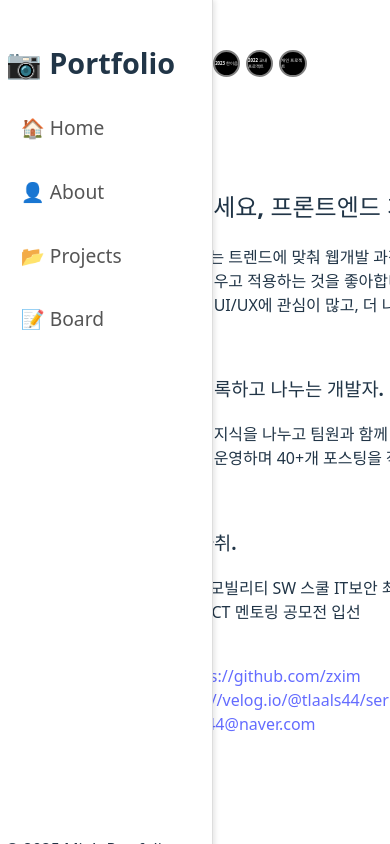
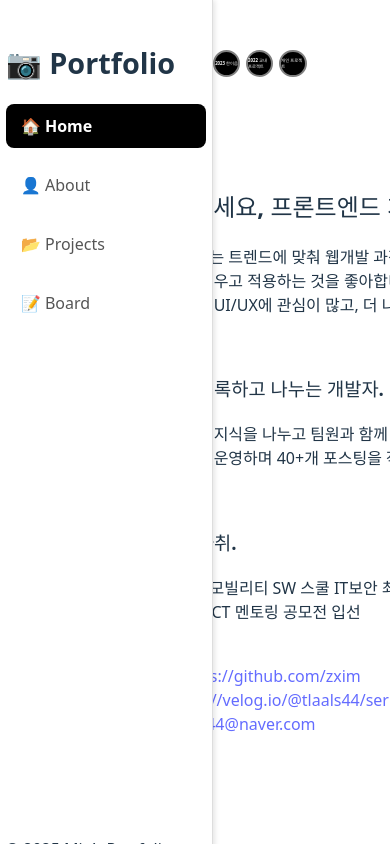
Before and after one commit to zxim/Portfolio, a React (Vite) app: page /#/home in a window 390 px wide. Shown: the top 844 px of the page. Built offline with nearby package versions, Linux system fonts and the light colour scheme.

Commit message:
사이드 바 수정

```diff
--- a/src/components/Sidebar.tsx
+++ b/src/components/Sidebar.tsx
@@ -3,22 +3,23 @@ import "../styles/sidebar.css"; // ✅ CSS 불러오기
 
 const Sidebar = () => {
   const location = useLocation(); // ✅ 현재 URL 가져오기
+  const currentPath = location.pathname === "/" ? "/home" : location.pathname; // ✅ "/"를 "/home"으로 변환
 
   return (
     <div className="sidebar">
       <div>
         <h2 className="logo">📷 Portfolio</h2>
         <nav>
-          <Link to="/" className={`nav-item ${location.pathname === "/" ? "active" : ""}`}>
+          <Link to="/home" className={`nav-item ${currentPath === "/home" ? "active" : ""}`}>
             🏠 Home
           </Link>
-          <Link to="/about" className={`nav-item ${location.pathname === "/about" ? "active" : ""}`}>
+          <Link to="/about" className={`nav-item ${currentPath === "/about" ? "active" : ""}`}>
             👤 About
           </Link>
-          <Link to="/projects" className={`nav-item ${location.pathname === "/projects" ? "active" : ""}`}>
+          <Link to="/projects" className={`nav-item ${currentPath === "/projects" ? "active" : ""}`}>
             📂 Projects
           </Link>
-          <Link to="/board" className={`nav-item ${location.pathname === "/board" ? "active" : ""}`}>
+          <Link to="/board" className={`nav-item ${currentPath === "/board" ? "active" : ""}`}>
             📝 Board
           </Link>
         </nav>
--- a/src/pages/About.tsx
+++ b/src/pages/About.tsx
@@ -1,6 +1,4 @@
 const About = () => {
-  console.log("✅ About 페이지 렌더링됨");
-
   return (
     <div>
       <h1 className="text-3xl font-bold">👤 About Me</h1>
--- a/src/styles/sidebar.css
+++ b/src/styles/sidebar.css
@@ -1,34 +1,36 @@
-/* 사이드바 전체 */
+/* ✅ 사이드바 전체 */
 .sidebar {
-    width: 250px;
+    width: 18vw;  /* ✅ 전체 너비의 18% */
+    min-width: 200px; /* ✅ 최소 너비 */
+    max-width: 280px; /* ✅ 최대 너비 */
     height: 100vh;
     position: fixed;
     left: 0;
     top: 0;
     background-color: white;
     box-shadow: 2px 0 5px rgba(0, 0, 0, 0.1);
-    padding: 20px;
+    padding: 2vh 1.5vw; /* ✅ 패딩을 vh, vw로 조정 */
     display: flex;
     flex-direction: column;
     justify-content: space-between;
     border-right: 1px solid #ddd;
 }
 
-/* 로고 스타일 */
+/* ✅ 로고 스타일 */
 .sidebar h2 {
     font-size: 1.8rem;
     font-weight: bold;
     margin-bottom: 20px;
 }
 
-/* 내비게이션 스타일 */
+/* ✅ 내비게이션 스타일 */
 .sidebar nav {
     display: flex;
     flex-direction: column;
     gap: 15px;
 }
 
-/* 기본 링크 스타일 */
+/* ✅ 기본 링크 스타일 */
 .sidebar a {
     text-decoration: none;
     font-size: 1.2rem;
@@ -38,7 +40,7 @@
     transition: all 0.1s ease-in-out;
 }
 
-/* 마우스 오버 효과 */
+/* ✅ 마우스 오버 효과 */
 .sidebar a:hover {
     color: black;
 }
@@ -49,3 +51,13 @@
     color: white;
     font-weight: bold;
 }
+
+/* ✅ 반응형: 화면이 작아질 때 */
+@media (max-width: 768px) {
+    .sidebar {
+        width: 25vw; /* ✅ 작은 화면에서 사이드바 크기 조정 */
+    }
+    .sidebar a {
+        font-size: 1rem; /* ✅ 작은 화면에서 글자 크기 조정 */
+    }
+}
```
